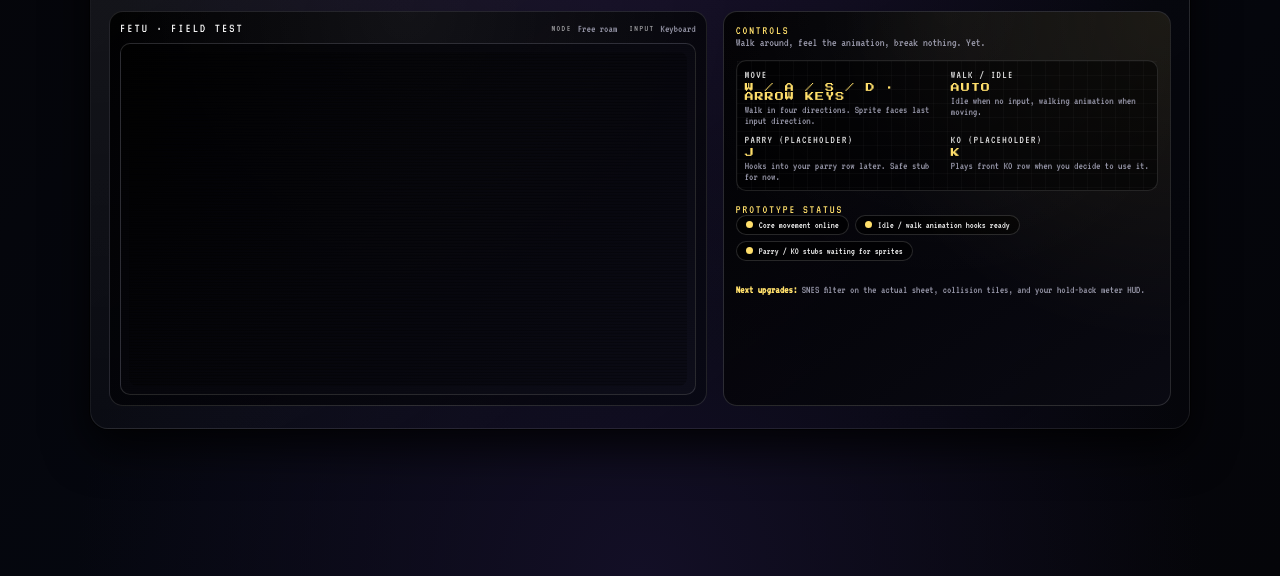
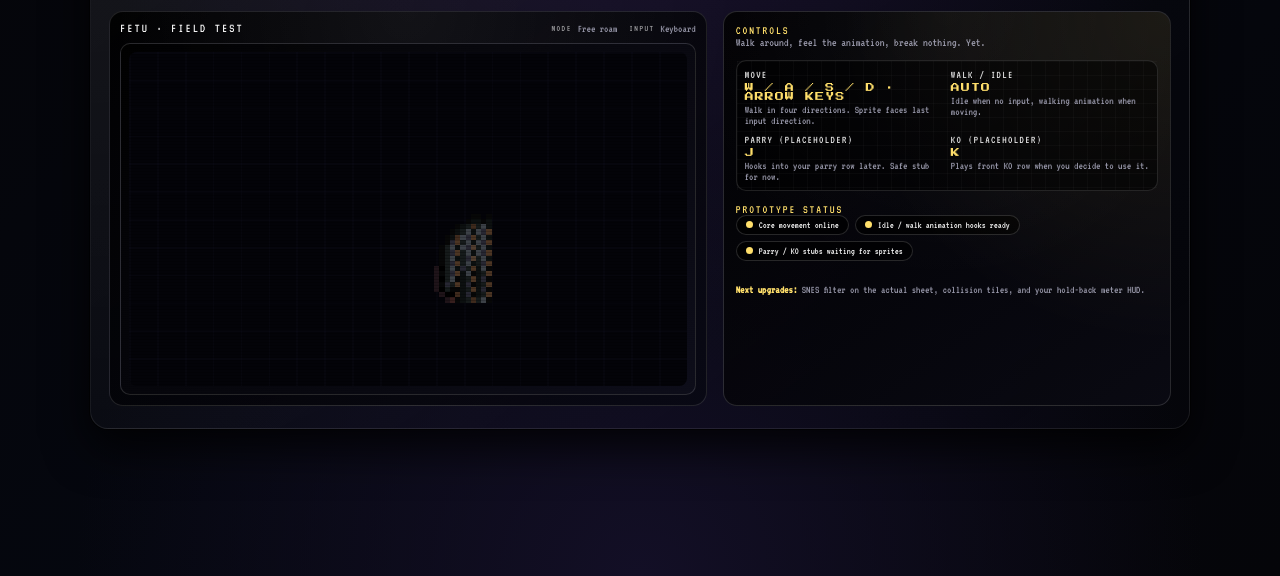
Before and after one commit to uleezy/uleezy.github.io, a plain HTML site: page fetu.html in a window 1280 px wide. Shown: the part 224-800 px from the top of the page. Drawn offline with Linux system fonts and the light colour scheme.

Commit message:
Update fetu.html

```diff
--- a/fetu.html
+++ b/fetu.html
@@ -475,7 +475,7 @@
 
         // 👉 IMPORTANT: update this path to your real sprite sheet
         // Example: "assets/images/fetu_spritesheet.png"
-        const SPRITE_SHEET_SRC = "assets/images/fetu_spritesheet.png";
+        const SPRITE_SHEET_SRC =  "assets/images/fetu sprite sheet.png";
 
         // Sprite sheet layout assumptions (matching what you told me):
         // - Frame size: 32 x 32
```
